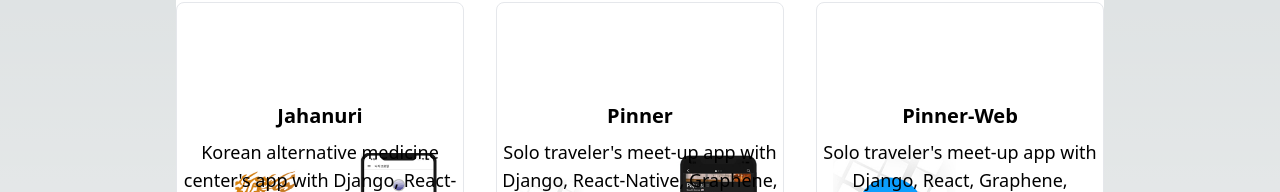
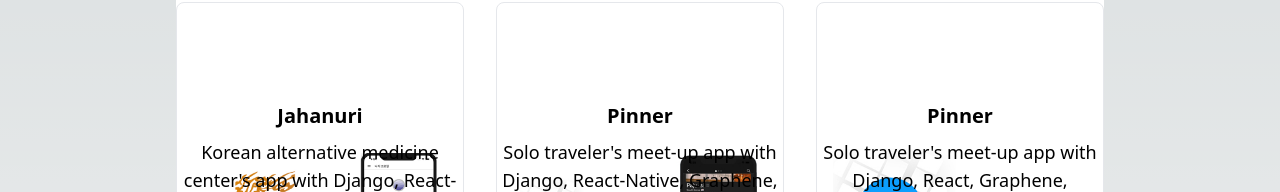
Before and after one commit to minjaeli/next-plusbeauxjours, a Next.js app: page /projects in a window 1280 px wide. Shown: the part 350-542 px from the top of the page. Built offline with nearby package versions, Linux system fonts and the light colour scheme; a web font is replaced by a local one.

Commit message:
set: Link

```diff
--- a/src/app/projects/page.tsx
+++ b/src/app/projects/page.tsx
@@ -83,27 +83,27 @@ const ProjectsPage: React.FunctionComponent<any> = () => {
               </div>
             </div>
           </Link>
-          <Link href={"/projects/web/pinner-web"}>
+          <Link href={"/projects/web/pinner"}>
             <div className="relative bg-white border border-gray-200 rounded-lg p-4 text-center">
               <img
                 src={"/images/thumbnails/web_thumbnail_pinner.jpg"}
                 className="w-full max-w-2xl"
-                alt="Pinner-Web"
+                alt="Pinner"
               />
               <div className="absolute inset-0 flex flex-col justify-center items-center bg-opacity-70 text-black">
-                <div className="text-xl font-bold mt-8">Pinner-Web</div>
+                <div className="text-xl font-bold mt-8">Pinner</div>
                 <div className="text-lg mt-2">
                   Solo traveler's meet-up app with Django, React, Graphene, Typescript
                 </div>
               </div>
             </div>
           </Link>
-          <Link href={"/projects/web/puber-web"}>
+          <Link href={"/projects/web/puber"}>
             <div className="relative bg-white border border-gray-200 rounded-lg p-4 text-center">
               <img
                 src={"/images/thumbnails/web_thumbnail_puber.jpg"}
                 className="w-full max-w-2xl"
-                alt="Puber-Web"
+                alt="Puber"
               />
               <div className="absolute inset-0 flex flex-col justify-center items-center bg-opacity-70 text-black">
                 <div className="text-xl font-bold mt-8">Puber</div>
@@ -113,12 +113,12 @@ const ProjectsPage: React.FunctionComponent<any> = () => {
               </div>
             </div>
           </Link>
-          <Link href={"/projects/web/airbnp-web"}>
+          <Link href={"/projects/web/airbnp"}>
             <div className="relative bg-white border border-gray-200 rounded-lg p-4 text-center">
               <img
                 src={"/images/thumbnails/web_thumbnail_airbnp.jpg"}
                 className="w-full max-w-2xl"
-                alt="Airbnp-Web"
+                alt="Airbnp"
               />
               <div className="absolute inset-0 flex flex-col justify-center items-center bg-opacity-70 text-black">
                 <div className="text-xl font-bold mt-8">Airbnp</div>
@@ -131,7 +131,7 @@ const ProjectsPage: React.FunctionComponent<any> = () => {
               <img
                 src={"/images/thumbnails/web_thumbnail_popcorn_movie.jpg"}
                 className="w-full max-w-2xl"
-                alt="Movie-Web"
+                alt="Movie"
               />
               <div className="absolute inset-0 flex flex-col justify-center items-center bg-opacity-70 text-black">
                 <div className="text-xl font-bold mt-8">Popcorn Movie</div>
--- a/src/components/PortfolioBox.tsx
+++ b/src/components/PortfolioBox.tsx
@@ -9,10 +9,10 @@ const PortfolioBox: React.FunctionComponent<any> = () => (
       <div className="flex flex-col items-center text-center relative">
         <div className="text-4xl font-semibold mb-8">Projects</div>
         <p className="w-4/5 leading-8 mb-8">
-          I&apos;m somewhat of a digital product enthusiast. Over the years, I&apos;ve used hundreds of web
-          and mobile apps across various industries and sectors. To enhance my skills and understand
-          how they work, I even cloned a few websites. Eventually, I thought it would be a fun
-          challenge to design and build my own.
+          I&apos;m somewhat of a digital product enthusiast. Over the years, I&apos;ve used hundreds
+          of web and mobile apps across various industries and sectors. To enhance my skills and
+          understand how they work, I even cloned a few websites. Eventually, I thought it would be
+          a fun challenge to design and build my own.
         </p>
       </div>
     </div>
@@ -40,7 +40,7 @@ const PortfolioBox: React.FunctionComponent<any> = () => (
             />
           </div>
         </Link>
-        <Link href={"/projects/app/jahanuri-app"}>
+        <Link href={"/projects/app/jahanuri"}>
           <div className="relative bg-white border border-gray-300 rounded-2xl w-full overflow-hidden">
             <Image
               src={"/images/thumbnails/app_thumbnail_jahanuri.jpg"}
@@ -51,7 +51,7 @@ const PortfolioBox: React.FunctionComponent<any> = () => (
             />
           </div>
         </Link>
-        <Link href={"/projects/app/pinner-app"}>
+        <Link href={"/projects/app/pinner"}>
           <div className="relative bg-white border border-gray-300 rounded-2xl w-full overflow-hidden">
             <Image
               src={"/images/thumbnails/app_thumbnail_pinner.jpg"}
@@ -62,7 +62,7 @@ const PortfolioBox: React.FunctionComponent<any> = () => (
             />
           </div>
         </Link>
-        <Link href={"/projects/web/pinner-web"}>
+        <Link href={"/projects/web/pinner"}>
           <div className="relative bg-white border border-gray-300 rounded-2xl w-full overflow-hidden">
             <Image
               src={"/images/thumbnails/web_thumbnail_pinner.jpg"}
@@ -73,7 +73,7 @@ const PortfolioBox: React.FunctionComponent<any> = () => (
             />
           </div>
         </Link>
-        <Link href={"/projects/web/puber-web"}>
+        <Link href={"/projects/web/puber"}>
           <div className="relative bg-white border border-gray-300 rounded-2xl w-full overflow-hidden">
             <Image
               src={"/images/thumbnails/web_thumbnail_puber.jpg"}
```
Also changed, not shown: src/app/architecture/page.tsx (renamed from src/app/architect/page.tsx).
